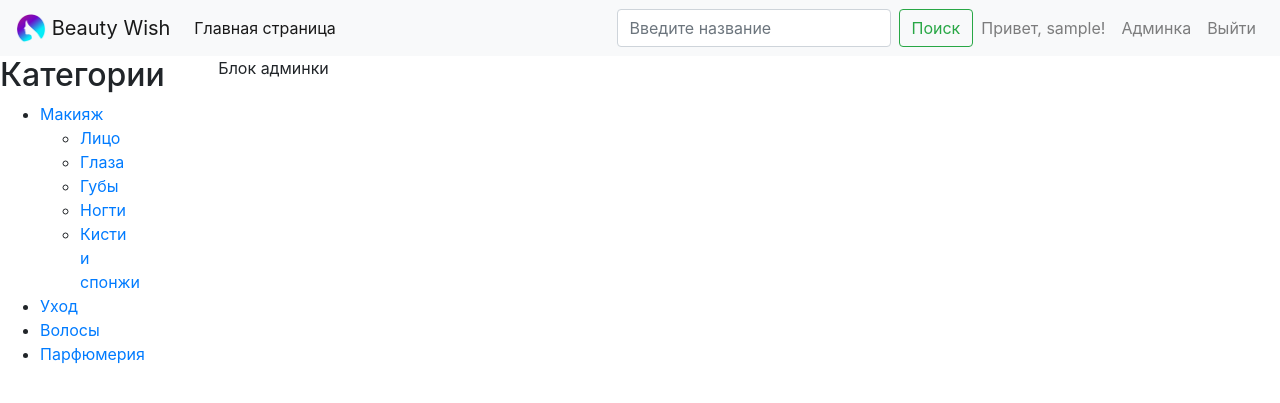
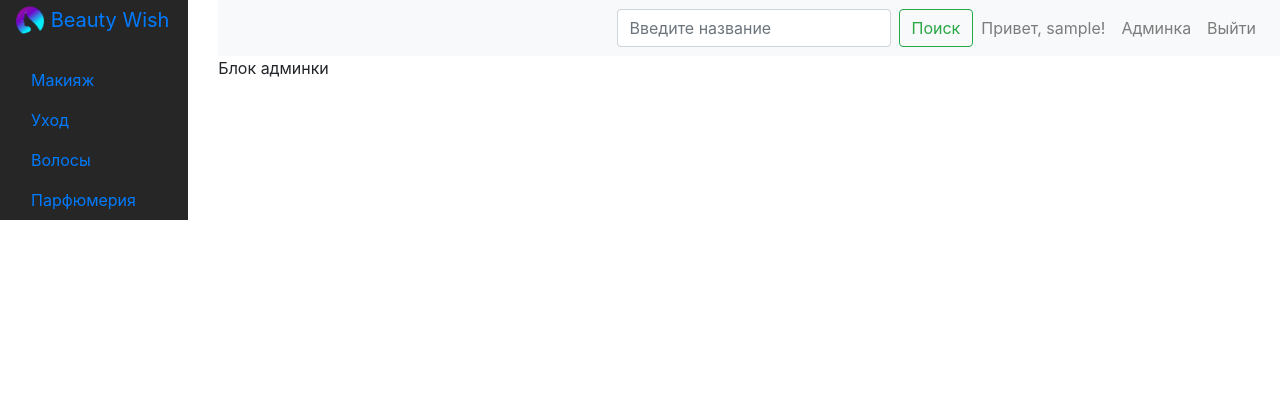
Before and after one commit to dima0046/beauty_wish, a Flask app: page /admin/ in a window 1280 px wide. Shown: the top 403 px of the page. Run offline with Flask 2, Linux system fonts and the light colour scheme; the visitor is signed in with stand-in values (Sample User, id 1); data comes from the database, SQL or seed files in the repository; some libraries are stand-ins or nearby versions.

Commit message:
category menu html

```diff
--- /dev/null
+++ b/webapp/static/css/base.css
@@ -0,0 +1,8 @@
+.col-2 div  {
+  background-color: #262626;
+  height: 100%;
+  width: 200;
+  margin-left= 0;
+  top: 0;
+  left: 0;
+}
--- /dev/null
+++ b/webapp/static/css/categorymenu.css
@@ -0,0 +1,23 @@
+.sidebar ul {
+    margin-top: 20px;
+    background-color: #262626;
+    display: block;
+}
+
+.sidebar li .submenu{
+    color: #f1f1f1;
+	list-style: none;
+    padding: 6px 8px 6px 16px;
+    text-decoration: none;
+    color: #818181;
+    background: none;
+    padding-left: 8px;
+    width:100%;
+    text-align: left;
+    cursor: pointer;
+    outline: none;
+}
+
+.sidebar a:hover {
+  color: #f1f1f1;
+}
--- /dev/null
+++ b/webapp/static/js/categorymenu.js
@@ -0,0 +1,27 @@
+document.addEventListener("DOMContentLoaded", function(){
+  document.querySelectorAll('.sidebar .nav-link').forEach(function(element){
+
+    element.addEventListener('click', function (e) {
+
+      let nextEl = element.nextElementSibling;
+      let parentEl  = element.parentElement;
+
+        if(nextEl) {
+            e.preventDefault();
+            let mycollapse = new bootstrap.Collapse(nextEl);
+
+            if(nextEl.classList.contains('show')){
+              mycollapse.hide();
+            } else {
+                mycollapse.show();
+                // find other submenus with class=show
+                var opened_submenu = parentEl.parentElement.querySelector('.submenu.show');
+                // if it exists, then close all of them
+                if(opened_submenu){
+                  new bootstrap.Collapse(opened_submenu);
+                }
+            }
+        }
+    }); // addEventListener
+  }) // forEach
+});
--- a/webapp/stores/models.py
+++ b/webapp/stores/models.py
@@ -25,6 +25,7 @@ class Products(db.Model):
     url = db.Column(db.String, unique=True, nullable=False)
     image = db.Column(db.String, nullable=False)
     price = db.Column(db.Integer, nullable=False)
+    text = db.Column(db.Text, nullable=True)
     category = db.Column(db.String, nullable=False)
     subcategory = db.Column(db.String, nullable=False)
     #category = db.Column(db.Integer, db.ForeignKey('Category.id', ondelete='CASCADE'), index=True)
--- a/webapp/stores/parsers/utils.py
+++ b/webapp/stores/parsers/utils.py
@@ -17,7 +17,7 @@ def get_html(url): #принимает url
         print("Сетевая ошибка")
         return False
 
-def save_products(brand_full_string, brand_name, brand_product, url, image, price, category, store_id, subcategory):
+def save_products(brand_full_string, brand_name, brand_product, url, image, price, category, store_id, subcategory, text):
     # проверка на повтор, чтобы не ругалась программа при повторной выгрузке
     product_exists = Products.query.filter(Products.brand_full_string == brand_full_string).count()
     store_exists = Stores.query.filter(Stores.id == store_id).count()
@@ -25,7 +25,7 @@ def save_products(brand_full_string, brand_name, brand_product, url, image, pric
     if product_exists == 0:
         # запись данных в БД
         new_product = Products(brand_full_string=brand_full_string, brand_name=brand_name, brand_product=brand_product,
-                               url=url, image=image, price=price, category=category, store_id=store_id, subcategory=subcategory)
+                               url=url, image=image, price=price, category=category, store_id=store_id, subcategory=subcategory, text=text)
         db.session.add(new_product)
         db.session.commit()
     else:
--- a/webapp/templates/base.html
+++ b/webapp/templates/base.html
@@ -11,24 +11,26 @@
     <link rel="stylesheet" href="https://cdn.jsdelivr.net/npm/bootstrap@4.1.3/dist/css/bootstrap.min.css"
         integrity="sha384-MCw98/SFnGE8fJT3GXwEOngsV7Zt27NXFoaoApmYm81iuXoPkFOJwJ8ERdknLPMO" crossorigin="anonymous">
 
+    <script src="//ajax.googleapis.com/ajax/libs/jquery/1.9.1/jquery.min.js"></script>
+
+    <link type="text/css" rel="stylesheet" href="../static/css/base.css"/>
+
     <title>{{ page_title }}</title>
 
 </head>
 
 <body>
-    {% include 'menu.html' %}
-    <div class="container"></div>
-    <div class="row">
-        <div class="col-2">
-
-                {% include 'categorymenu.html' %}
-        </div>
-        <div class="col-10">
-                {% block content %}{% endblock %}
-
+<div class="row">
+    <div class="col-2">
+        <div class="container">
+            {% include 'categorymenu.html' %}
         </div>
     </div>
+    <div class="col-10">
+        {% include 'menu.html' %}
+        {% block content %}{% endblock %}
     </div>
+</div>
 
 
     <!-- Optional JavaScript -->
--- a/webapp/templates/categorymenu.html
+++ b/webapp/templates/categorymenu.html
@@ -1,22 +1,31 @@
-<script src="https://ajax.googleapis.com/ajax/libs/jquery/2.1.1/jquery.min.js"></script>
-<div class="row">
+<link type="text/css" rel="stylesheet" href="../static/css/categorymenu.css"/>
+<script src="../static/js/categorymenu.js"></script>
 
-    <div class="col-sm-2">
-        <h2>Категории</h2>
-        <ul class="vertical-nav">
-            <li><a href="">Макияж</a></li>
-            <ul class="sub-menu">
-                <div class='column'>
-                    <li><a href="#">Лицо</a></li>
-                    <li><a href="#">Глаза</a></li>
-                    <li><a href="#">Губы</a></li>
-                    <li><a href="#">Ногти</a></li>
-                    <li><a href="#">Кисти и спонжи</a></li>
-                </div>
-            </ul>
-            <li><a href="">Уход</a></li>
-            <li><a href="">Волосы</a></li>
-            <li><a href="">Парфюмерия</a></li>
-        </ul>
-    </div>
-</div>
+<a class="navbar-brand" href="{{ url_for('products.index') }}">
+	<img src="../static/img/bw-logo-new.png" width="30" height="30" class="d-inline-block align-top"
+		alt="">
+	Beauty Wish
+</a>
+<nav class="sidebar">
+<ul class="nav flex-column" id="nav_accordion">
+	<li class="nav-item has-submenu">
+		<a class="nav-link" href="#"> Макияж  </a>
+		<ul class="submenu collapse">
+			<li><a class="nav-link" href="#">Лицо </a></li>
+			<li><a class="nav-link" href="#">Глаза </a></li>
+			<li><a class="nav-link" href="#">Губы </a> </li>
+            <li><a class="nav-link" href="#">Ногти </a> </li>
+            <li><a class="nav-link" href="#">Кисти и спонжи </a> </li>
+	</ul>
+	</li>
+	<li class="nav-item has-submenu">
+		<a class="nav-link" href="#"> Уход  </a>
+	</li>
+	<li class="nav-item">
+		<a class="nav-link" href="#"> Волосы </a>
+	</li>
+	<li class="nav-item">
+		<a class="nav-link" href="#"> Парфюмерия </a>
+	</li>
+</ul>
+</nav>
--- a/webapp/templates/menu.html
+++ b/webapp/templates/menu.html
@@ -1,9 +1,5 @@
 <nav class="navbar navbar-expand-lg navbar-light bg-light">
-    <a class="navbar-brand" href="#">
-        <img src="../static/img/bw-logo-new.png" width="30" height="30" class="d-inline-block align-top"
-            alt="">
-        Beauty Wish
-    </a>
+
     <button class="navbar-toggler" type="button" data-toggle="collapse" data-target="#navbarSupportedContent"
         aria-controls="navbarSupportedContent" aria-expanded="false" aria-label="Toggle navigation">
         <span class="navbar-toggler-icon"></span>
@@ -13,8 +9,7 @@
         <ul class="navbar-nav mr-auto">
             <li class="nav-item active">
 
-                <a class="nav-link" href="{{ url_for('products.index') }}">Главная страница</a>
-            </li>
+
             </li>
         </ul>
         <form class="form-inline my-2 my-lg-0">
--- a/webapp/templates/products/index.html
+++ b/webapp/templates/products/index.html
@@ -17,10 +17,7 @@
     </div>
 </div>
 <div class="row">
-
     <div class="col-10">
-        <h2>Продукты</h2>
-        <div class="container"></div>
         {% for product in product_list %}
         <div class="row">
             <div class="round-sep"></div>
@@ -33,8 +30,7 @@
             <div class="col-md-10 text-left p-4">
                 <div class="col-md-3 ms-auto orange">
                     <div class="row">
-                        <h5><a href="{{ product.url }}"> {{product.brand_full_string}} </a></h5>
-                        <h5><a> {{product.store_id}} </a></h5>
+                        <h5><a href="{{product.url}}"> {{product.brand_full_string}} </a></h5>
                     </div>
                     <div class="row">
                         <p>от {{product.price}} руб.</p>
```
Also changed, not shown: webapp/stores/parsers/podrujka_parsing.py (+7 -3 lines).
